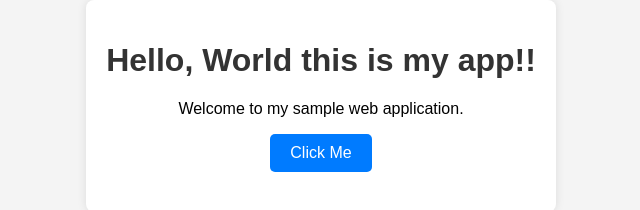
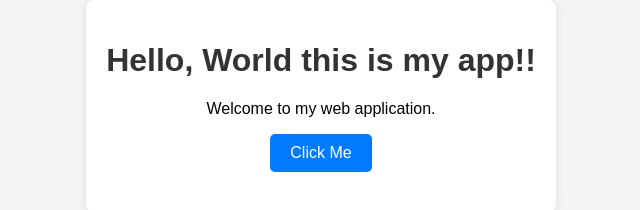
Before and after one commit to GitCosmicray/codebuild, a plain HTML site: page index.html in a window 1280 px wide. Shown: the part 294-504 px from the top of the page, 319-959 px from the left. Drawn offline with Linux system fonts and the light colour scheme.

Commit message:
Update index.html

```diff
--- a/index.html
+++ b/index.html
@@ -9,7 +9,7 @@
 <body>
     <div class="container">
         <h1>Hello, World this is my app!!</h1>
-        <p>Welcome to my sample web application.</p>
+        <p>Welcome to my web application.</p>
         <button id="clickMe">Click Me</button>
         <p id="output"></p>
     </div>
```
